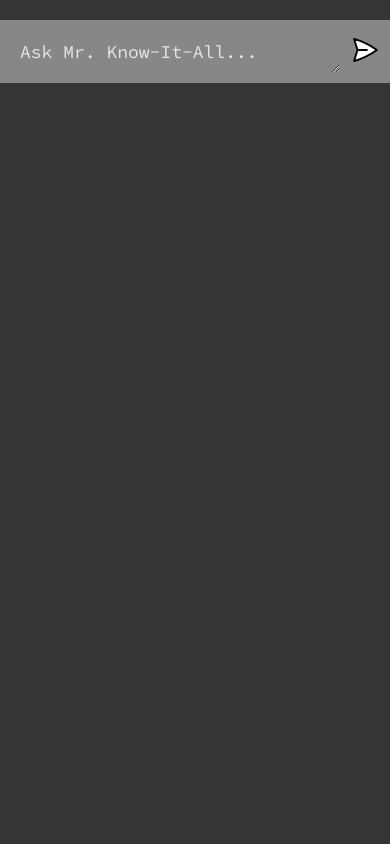
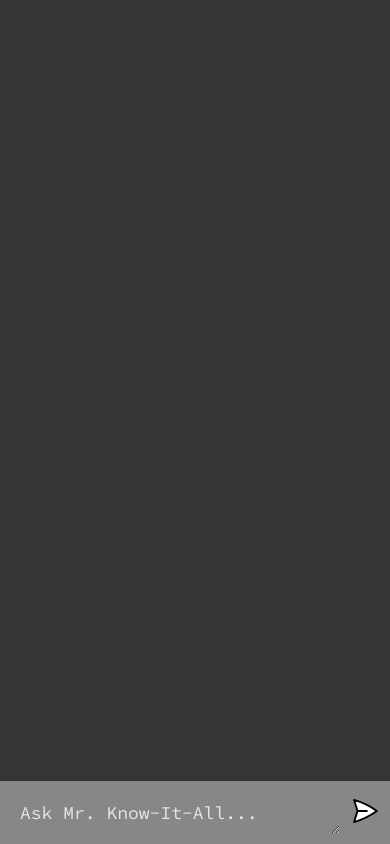
Before and after one commit to jadeutsch/codex-ai, a website built with Vite: page client/index.html in a window 390 px wide. Built offline with nearby package versions, Linux system fonts and the light colour scheme.

Commit message:
style: add style to adjust mobile height and content

```diff
--- a/client/style.css
+++ b/client/style.css
@@ -1,4 +1,8 @@
 @import url("https://fonts.googleapis.com/css2?family=Source+Code+Pro:wght@200;300;400;500;600;700;800;900&display=swap");
+
+:root {
+  --app-height: 100%;
+}
 
 * {
   margin: 0;
@@ -9,12 +13,12 @@
 
 body {
   background: #353535;
+  height: var(--app-height);
 }
 
 #app {
   width: 100vw;
   height: 100vh;
-  height: -webkit-fill-available;
   background: #353535;
   display: flex;
   flex-direction: column;
```
